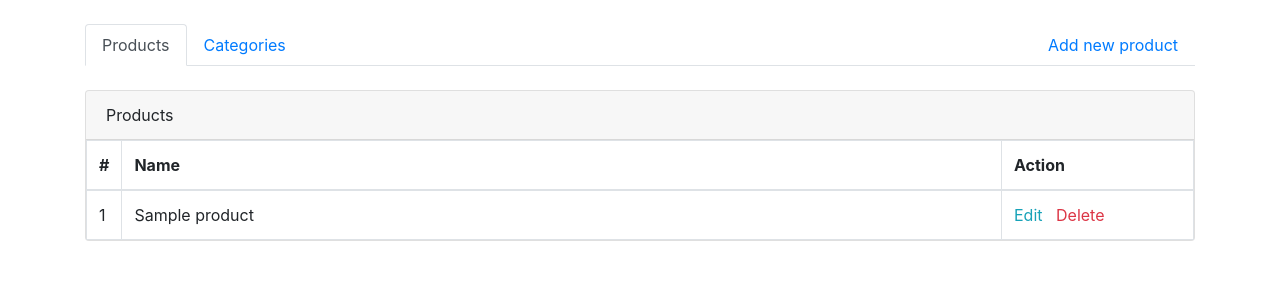
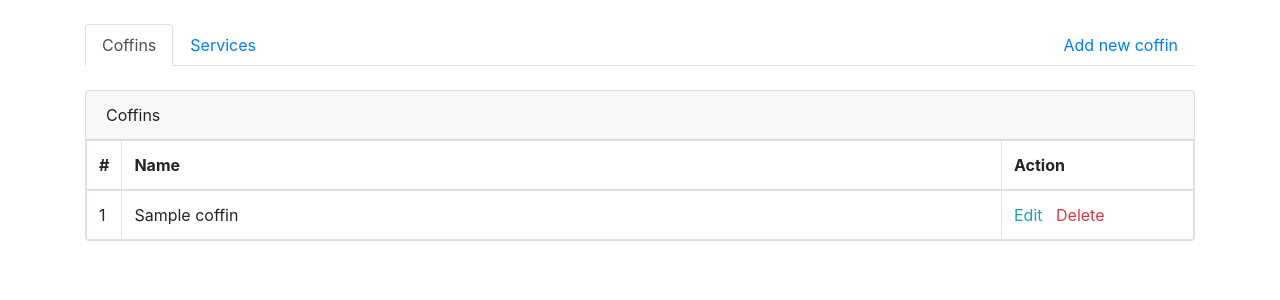
Before and after one commit to TheBitTwisters/pfs-manager, a Django app: page /products/ in a window 1280 px wide. Shown: the part 56-356 px from the top of the page. Run offline with Django 3.2, Linux system fonts and the light colour scheme; the first user in the database is signed in; tables that the repository leaves empty hold one stand-in row (Sample ...); some libraries are stand-ins or nearby versions.

Commit message:
Updated products

```diff
--- a/products/admin.py
+++ b/products/admin.py
@@ -1,5 +1,5 @@
 from django.contrib import admin
-from .models import Category
+from .models import Coffin
 
 
-admin.site.register(Category)
+admin.site.register(Coffin)
--- a/products/models.py
+++ b/products/models.py
@@ -3,35 +3,51 @@ from django.contrib.auth.models import User
 import datetime
 
 
-class Category(models.Model):
+class Coffin(models.Model):
+    code = models.CharField(max_length=15, blank=False)
     name = models.CharField(max_length=50, blank=False)
+    description = models.TextField(blank=True)
+    colors = models.CharField(max_length=255, blank=False)
+    price = models.DecimalField(max_digits=8, decimal_places=2)
     deleted = models.BooleanField(default=False)
     user = models.ForeignKey(User, on_delete=models.CASCADE)
 
     def __str__(self):
-        return self.name
+        return '[' + self.code + '] ' + self.name
 
     def form(self, form):
+        self.code = form.get('code', '')
         self.name = form.get('name', '')
+        self.description = form.get('description', '')
+        self.colors = form.get('colors', '')
+        self.price = form.get('price', 0.00)
+
+    def is_valid(self):
+        if not self.name:
+            return False
+        if not self.colors:
+            return False
+        return True
+
+
+class Service(models.Model):
+    code = models.CharField(max_length=15, blank=False)
+    name = models.CharField(max_length=50, blank=False)
+    description = models.TextField(blank=True)
+    price = models.DecimalField(max_digits=8, decimal_places=2)
+    deleted = models.BooleanField(default=False)
+    user = models.ForeignKey(User, on_delete=models.CASCADE)
+
+    def __str__(self):
+        return '[' + self.code + '] ' + self.name
+
+    def form(self, form):
+        self.code = form.get('code', '')
+        self.name = form.get('name', '')
+        self.description = form.get('description', '')
+        self.price = form.get('price', 0.00)
 
     def is_valid(self):
         if not self.name:
             return False
         return True
-
-
-class Product(models.Model):
-    name = models.CharField(max_length=50, blank=False)
-    deleted = models.BooleanField(default=False)
-    user = models.ForeignKey(User, on_delete=models.CASCADE)
-
-    def __str__(self):
-        return self.name
-
-    def form(self, form):
-        self.name = form.get('name', '')
-
-    def is_valid(self):
-        if not self.name:
-            return False
-        return True
--- a/products/templates/products/products.html
+++ b/products/templates/products/coffins.html
@@ -1,17 +1,17 @@
 {% extends "home/base.html" %}
 
-{% block title %}Products - PFS Manager{% endblock %}
+{% block title %}Coffins - PFS Manager{% endblock %}
 
 {% block navbar %}
 {% include 'home/navbar.html' with navbar_tab='products' %}
 {% endblock %}
 
 {% block content %}
-{% include 'products/menu.html' with menu_tab='products' %}
+{% include 'products/menu.html' with menu_tab='coffins' %}
 
 <div class="card mb-4">
     <div class="card-header">
-        Products
+        Coffins
     </div>
     <table id="table-accordion" class="table table-hover table-bordered accordion mb-0">
         <thead>
@@ -22,20 +22,20 @@
             </tr>
         </thead>
         <tbody>
-{% for product in products %}
-            <tr data-toggle="collapse" data-target="#product-{{product.id}}">
+{% for coffin in coffins %}
+            <tr data-toggle="collapse" data-target="#coffin-{{coffin.id}}">
                 <td>{{ forloop.counter }}</td>
                 <td>
-                    {{ product.name }}
-                    <div id="product-{{product.id}}" class="collapse small" data-parent="#table-accordion">
+                    {{ coffin.name }}
+                    <div id="coffin-{{coffin.id}}" class="collapse small" data-parent="#table-accordion">
                         <hr>
-                        <p>Added by {{ product.user }}</p>
+                        <p>Added by {{ coffin.user }}</p>
                     </div>
                 </td>
                 <td>
-                    <a class="text-info" href="{% url 'products:product_edit' product.id %}">Edit</a>
+                    <a class="text-info" href="{% url 'products:coffin_edit' coffin.id %}">Edit</a>
                     &nbsp;
-                    <a class="text-danger" href="javascript:prompt_delete({{product.id}})">Delete</a>
+                    <a class="text-danger" href="javascript:prompt_delete({{coffin.id}})">Delete</a>
                 </td>
             </tr>
 {% endfor %}
@@ -45,12 +45,12 @@
 {% endblock %}
 
 {% block modals %}
-    <div id="modal-product-delete" class="modal" tabindex="-1" role="dialog">
+    <div id="modal-coffin-delete" class="modal" tabindex="-1" role="dialog">
         <div class="modal-dialog" role="document">
             <div class="modal-content">
-                <form action="{% url 'products:product_delete' %}" method="post">
+                <form action="{% url 'products:coffin_delete' %}" method="post">
                     {% csrf_token %}
-                    <input id="modal-product-delete-id" type="hidden" name="product_id" value="0">
+                    <input id="modal-coffin-delete-id" type="hidden" name="coffin_id" value="0">
                     <div class="modal-body">
                         Are you sure you want to delete this record?
                     </div>
@@ -67,7 +67,7 @@
 {% block scripts %}
     function prompt_delete(id)
     {
-        $('#modal-product-delete-id').val(id);
-        $('#modal-product-delete').modal('show');
+        $('#modal-coffin-delete-id').val(id);
+        $('#modal-coffin-delete').modal('show');
     }
 {% endblock %}
--- a/products/templates/products/menu.html
+++ b/products/templates/products/menu.html
@@ -1,15 +1,15 @@
 <ul class="nav nav-tabs mb-4">
     <li class="nav-item">
-        <a class="nav-link {% if menu_tab == 'products' %}active{% endif %}" href="{% url 'products:index' %}">Products</a>
+        <a class="nav-link {% if menu_tab == 'coffins' %}active{% endif %}" href="{% url 'products:coffins' %}">Coffins</a>
     </li>
     <li class="nav-item">
-        <a class="nav-link {% if menu_tab == 'categories' %}active{% endif %}" href="{% url 'products:categories' %}">Categories</a>
+        <a class="nav-link {% if menu_tab == 'services' %}active{% endif %}" href="{% url 'products:services' %}">Services</a>
     </li>
     <li class="ml-auto nav-item">
-{% if menu_tab == 'categories' %}
-        <a class="nav-link" href="{% url 'products:category_edit' 0 %}">Add new category</a>
+{% if menu_tab == 'coffins' %}
+        <a class="nav-link" href="{% url 'products:coffin_edit' 0 %}">Add new coffin</a>
 {% else %}
-        <a class="nav-link" href="{% url 'products:product_edit' 0 %}">Add new product</a>
+        <a class="nav-link" href="{% url 'products:coffin_edit' 0 %}">Add new service</a>
 {% endif %}
     </li>
 </ul>
--- a/products/urls.py
+++ b/products/urls.py
@@ -4,12 +4,10 @@ from . import views
 
 app_name = 'products'
 urlpatterns = [
-    path('', views.index, name='index'),
-    path('product_edit/<int:product_id>/', views.product_edit, name='product_edit'),
-    path('product_save', views.product_save, name='product_save'),
-    path('product_delete', views.product_delete, name='product_delete'),
-    path('categories/', views.categories, name='categories'),
-    path('category_edit/<int:category_id>/', views.category_edit, name='category_edit'),
-    path('category_save/', views.category_save, name='category_save'),
-    path('category_delete/', views.category_delete, name='category_delete'),
+    path('', views.coffins, name='index'),
+    path('coffins', views.coffins, name='coffins'),
+    path('coffin_edit/<int:coffin_id>/', views.coffin_edit, name='coffin_edit'),
+    path('coffin_save', views.coffin_save, name='coffin_save'),
+    path('coffin_delete', views.coffin_delete, name='coffin_delete'),
+    path('services', views.services, name='services'),
 ]
--- a/products/views.py
+++ b/products/views.py
@@ -2,105 +2,61 @@ from django.shortcuts import render, redirect
 from django.http import JsonResponse
 from django.contrib.auth.decorators import login_required
 from django.core.exceptions import ObjectDoesNotExist
-from .models import Category, Product
-import datetime
+from .models import Coffin, Service
 
 
 @login_required
-def index(request):
-    products = Product.objects.filter(deleted=False).order_by('-id')[:30]
-    data = { 'products': products }
-    return render(request, 'products/products.html', data)
+def coffins(request):
+    coffins = Coffin.objects.filter(deleted=False).order_by('-id')[:30]
+    data = { 'coffins': coffins }
+    return render(request, 'products/coffins.html', data)
 
 
 @login_required
-def product_edit(request,product_id=0):
-    product = None
+def coffin_edit(request,coffin_id=0):
+    coffin = None
     try:
-        product = Product.objects.get(id=product_id)
+        coffin = Coffin.objects.get(id=coffin_id)
     except ObjectDoesNotExist:
-        product = Product()
-        product.id = 0
-    data = { 'product': product }
-    return render(request, 'products/product_edit.html', data)
+        coffin = Coffin()
+        coffin.id = 0
+    data = { 'coffin': coffin }
+    return render(request, 'products/coffin_edit.html', data)
 
 
 @login_required
-def product_save(request):
-    product_id = request.POST.get('product_id', 0)
+def coffin_save(request):
+    coffin_id = request.POST.get('coffin_id', 0)
     next = request.POST.get('next', 'list')
     if request.method == 'POST':
-        product = Product()
-        if int(product_id) > 0:
-            product.id = product_id
-        product.form(request.POST)
-        product.user = request.user
-        if product.is_valid():
-            product.save()
+        coffin = Product()
+        if int(coffin_id) > 0:
+            coffin.id = coffin_id
+        coffin.form(request.POST)
+        coffin.user = request.user
+        if coffin.is_valid():
+            coffin.save()
             if next == 'add':
-                return redirect('products:product_edit', 0)
-            return redirect('products:index')
-    return redirect('products:product_edit', product_id)
+                return redirect('products:coffin_edit', 0)
+            return redirect('products:coffins')
+    return redirect('products:coffin_edit', coffin_id)
 
 
 @login_required
-def product_delete(request):
-    product_id = request.POST.get('product_id', 0)
+def coffin_delete(request):
+    coffin_id = request.POST.get('coffin_id', 0)
     if request.method == 'POST':
         try:
-            product = Product.objects.get(id=product_id)
-            product.deleted = True
-            product.save()
+            coffin = Coffin.objects.get(id=coffin_id)
+            coffin.deleted = True
+            coffin.save()
         except ObjectDoesNotExist:
-            product = None
-    return redirect('products:index')
+            coffin = None
+    return redirect('products:coffins')
 
 
 @login_required
-def categories(request):
-    categories = Category.objects.filter(deleted=False).order_by('-id')[:30]
-    data = { 'categories': categories }
-    return render(request, 'products/categories.html', data)
-
-
-@login_required
-def category_edit(request,category_id=0):
-    category = None
-    try:
-        category = Category.objects.get(id=category_id)
-    except ObjectDoesNotExist:
-        category = Category()
-        category.id = 0
-    data = { 'category': category }
-    return render(request, 'products/category_edit.html', data)
-
-
-@login_required
-def category_save(request):
-    category_id = request.POST.get('category_id', 0)
-    next = request.POST.get('next', 'list')
-    if request.method == 'POST':
-        category = Category()
-        if int(category_id) > 0:
-            category.id = category_id
-        category.form(request.POST)
-        category.user = request.user
-        if category.is_valid():
-            category.save()
-            if next == 'add':
-                return redirect('products:category_edit', 0)
-            return redirect('products:categories')
-    return redirect('products:category_edit', category_id)
-
-
-@login_required
-def category_delete(request):
-    category_id = request.POST.get('category_id', 0)
-    if request.method == 'POST':
-        try:
-            category = Category.objects.get(id=category_id)
-            category.deleted = True
-            category.save()
-        except ObjectDoesNotExist:
-            category = None
-    return redirect('products:categories')
+def services(request):
+    services = Service.objects.filter(deleted=False).order_by('-id')[:30]
+    data = { 'services': services }
+    return render(request, 'products/services.html', data)
```
Also changed, not shown: products/templates/products/categories_deleted.html (deleted, +0 -79 lines), products/templates/products/category_edit.html (deleted, +0 -42 lines), products/templates/products/coffin_edit.html (added, +74 -0 lines), products/templates/products/edit.html (deleted, +0 -93 lines), products/templates/products/product_edit.html (deleted, +0 -42 lines), products/templates/products/services.html (renamed from products/templates/products/categories.html, +15 -15 lines).
